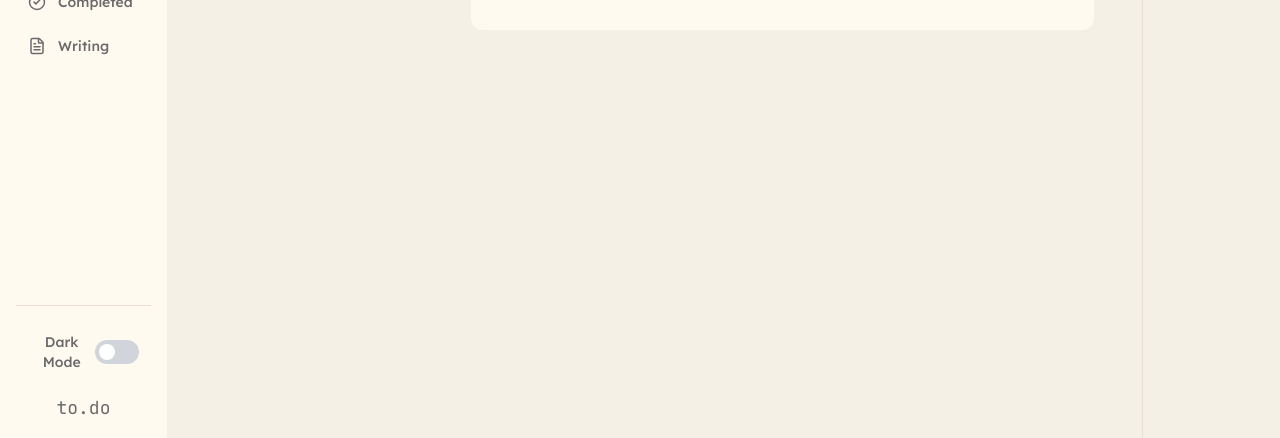
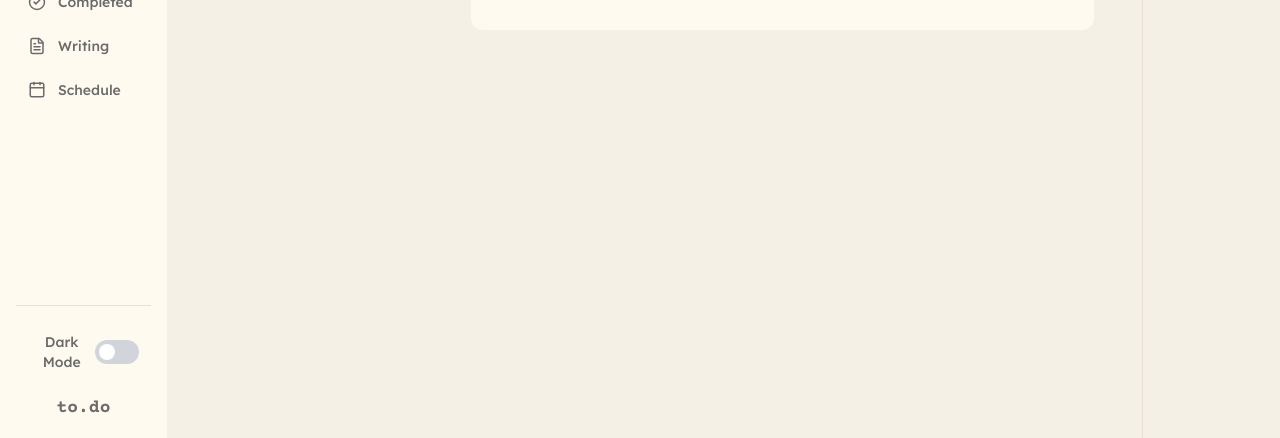
Before and after one commit to Obliviex/to.do, a React (Vite) app: page / in a window 1280 px wide. Shown: the part 362-800 px from the top of the page. Built offline with nearby package versions, Linux system fonts and the light colour scheme.

Commit message:
Add Schedule feature with time picker and clear button

```diff
--- a/index.html
+++ b/index.html
@@ -6,7 +6,7 @@
     <meta name="viewport" content="width=device-width, initial-scale=1.0" />
     <link rel="preconnect" href="https://fonts.googleapis.com">
     <link rel="preconnect" href="https://fonts.gstatic.com" crossorigin>
-    <link href="https://fonts.googleapis.com/css2?family=Lexend:wght@300;400;500;600;700&display=swap" rel="stylesheet">
+    <link href="https://fonts.googleapis.com/css2?family=Courier+Prime:wght@400;700&family=Lexend:wght@300;400;500;600;700&display=swap" rel="stylesheet">
     <title>to-do-app</title>
   </head>
   <body>
--- a/src/components/Sidebar.tsx
+++ b/src/components/Sidebar.tsx
@@ -1,4 +1,4 @@
-import { Home, Timer, CheckCircle2, Menu, X, Sparkles, ShoppingCart, Flame, FileText } from 'lucide-react';
+import { Home, Timer, CheckCircle2, Menu, X, Sparkles, ShoppingCart, Flame, FileText, Calendar } from 'lucide-react';
 import { useTodoStore } from '../store/store';
 import { useState } from 'react';
 
@@ -22,6 +22,7 @@ export function Sidebar() {
     { id: 'wantToBuy', label: 'Want to Buy', icon: ShoppingCart },
     { id: 'completed', label: 'Completed', icon: CheckCircle2 },
     { id: 'writing', label: 'Writing', icon: FileText },
+    { id: 'schedule', label: 'Schedule', icon: Calendar },
   ];
 
   return (
@@ -100,7 +101,7 @@ export function Sidebar() {
         </button>
 
         <div className="flex items-center justify-center px-3">
-          <p className={`font-mono text-lg ${darkMode ? 'text-dark-text-muted' : 'text-text-muted'}`}>
+          <p className={`font-courier font-bold text-lg ${darkMode ? 'text-dark-text-muted' : 'text-text-muted'}`}>
             to.do
           </p>
         </div>
--- a/src/components/TaskList.tsx
+++ b/src/components/TaskList.tsx
@@ -28,18 +28,25 @@ export function TaskList() {
   const [subcategoryTitle, setSubcategoryTitle] = useState('');
   const [expandedTaskIds, setExpandedTaskIds] = useState<Set<number>>(new Set());
   const [taskPriority, setTaskPriority] = useState<'low' | 'medium' | 'high'>('medium');
+  const [taskTime, setTaskTime] = useState('');
 
   const filteredTasks = tasks
     .filter(task => {
       if (currentView === 'completed') return task.completed;
       if (currentView === 'fun') return task.isFun && !task.completed;
       if (currentView === 'wantToBuy') return task.isWantToBuy && !task.completed;
-      return !task.isFun && !task.isWantToBuy && !task.completed && !task.parentTaskId;
+      if (currentView === 'schedule') return task.isScheduled && !task.completed;
+      return !task.isFun && !task.isWantToBuy && !task.completed && !task.parentTaskId && !task.isScheduled;
     })
     .filter(task =>
       task.title.toLowerCase().includes(searchQuery.toLowerCase())
     )
     .sort((a, b) => {
+      // For schedule view, sort by creation order only
+      if (currentView === 'schedule') {
+        return new Date(a.createdAt).getTime() - new Date(b.createdAt).getTime();
+      }
+
       // Sort by priority first (high > medium > low)
       const priorityOrder = { high: 0, medium: 1, low: 2 };
       const aPriority = priorityOrder[a.priority || 'medium'];
@@ -66,12 +73,15 @@ export function TaskList() {
       currentView === 'fun' ? true : isFunTask,
       currentView === 'wantToBuy' ? true : isWantToBuyTask,
       undefined,
-      taskPriority
+      taskPriority,
+      currentView === 'schedule' ? true : false,
+      taskTime || undefined
     );
     setNewTaskTitle('');
     setIsFunTask(false);
     setIsWantToBuyTask(false);
     setTaskPriority('medium');
+    setTaskTime('');
   };
 
   const handleAddSubcategory = async () => {
@@ -110,10 +120,26 @@ export function TaskList() {
           {currentView === 'fun' && 'Fun Tasks'}
           {currentView === 'wantToBuy' && 'Want to Buy'}
           {currentView === 'completed' && 'Completed'}
+          {currentView === 'schedule' && 'Schedule'}
         </h1>
+        <div className="flex items-center justify-between">
           <p className={`${darkMode ? 'text-dark-text-muted' : 'text-text-muted'} text-sm`}>
             {filteredTasks.length} {filteredTasks.length === 1 ? 'task' : 'tasks'}
           </p>
+          {currentView === 'schedule' && filteredTasks.length > 0 && (
+            <button
+              onClick={async () => {
+                const scheduledTasks = tasks.filter(t => t.isScheduled);
+                for (const task of scheduledTasks) {
+                  await deleteTask(task.id!);
+                }
+              }}
+              className="text-sm text-red-500 hover:text-red-600 transition-colors"
+            >
+              Clear Schedule
+            </button>
+          )}
+        </div>
       </div>
 
       {/* Search and Sort */}
@@ -171,7 +197,7 @@ export function TaskList() {
                   <span className={`text-sm ${darkMode ? 'text-dark-text' : 'text-text'}`}>Want to Buy</span>
                 </label>
               )}
-              {(currentView === 'home' || currentView === 'fun' || currentView === 'wantToBuy') && (
+              {(currentView === 'home' || currentView === 'fun' || currentView === 'wantToBuy' || currentView === 'schedule') && (
                 <select
                   value={taskPriority}
                   onChange={(e) => setTaskPriority(e.target.value as 'low' | 'medium' | 'high')}
@@ -181,6 +207,14 @@ export function TaskList() {
                   <option value="medium">Medium</option>
                   <option value="high">High</option>
                 </select>
+              )}
+              {currentView === 'schedule' && (
+                <input
+                  type="time"
+                  value={taskTime}
+                  onChange={(e) => setTaskTime(e.target.value)}
+                  className={`px-4 py-3 ${darkMode ? 'bg-dark-card border-dark-border text-dark-text' : 'bg-card border-border text-text'} rounded-lg text-sm focus:outline-none focus:border-accent`}
+                />
               )}
               <button
                 type="submit"
@@ -199,7 +233,7 @@ export function TaskList() {
         {filteredTasks.length === 0 ? (
           <div className={`${darkMode ? 'bg-dark-card border-dark-border' : 'bg-card border-border'} rounded-card p-8 text-center`}>
             <p className={`${darkMode ? 'text-dark-text-muted' : 'text-text-muted'} text-sm`}>
-              {currentView === 'completed' ? 'No completed tasks yet' : currentView === 'fun' ? 'No fun activities yet. Add one above!' : currentView === 'wantToBuy' ? 'No items to buy yet. Add one above!' : 'No tasks yet. Add one above!'}
+              {currentView === 'completed' ? 'No completed tasks yet' : currentView === 'fun' ? 'No fun activities yet. Add one above!' : currentView === 'wantToBuy' ? 'No items to buy yet. Add one above!' : currentView === 'schedule' ? 'No scheduled tasks yet. Add one above!' : 'No tasks yet. Add one above!'}
             </p>
           </div>
         ) : (
@@ -263,9 +297,16 @@ export function TaskList() {
                 </div>
               ) : (
                 <div className="flex-1">
+                  <div className="flex items-center gap-2">
                     <span className={`text-sm block ${task.completed ? (darkMode ? 'line-through text-dark-text-muted' : 'line-through text-text-muted') : (darkMode ? 'text-dark-text' : 'text-text')}`}>
                       {task.title}
                     </span>
+                    {task.scheduledTime && (
+                      <span className={`text-xs ${darkMode ? 'text-dark-text-muted' : 'text-text-muted'} font-mono`}>
+                        {task.scheduledTime}
+                      </span>
+                    )}
+                  </div>
 
 
                   {/* Expand/Collapse button */}
--- a/src/db/db.ts
+++ b/src/db/db.ts
@@ -6,12 +6,14 @@ export interface Task {
   title: string;
   completed: boolean;
   listId: number;
-  createdAt: Date;
-  completedAt?: Date;
   isFun?: boolean;
   isWantToBuy?: boolean;
   parentTaskId?: number;
   priority?: 'low' | 'medium' | 'high';
+  isScheduled?: boolean;
+  scheduledTime?: string;
+  completedAt?: Date;
+  createdAt: Date;
 }
 
 export interface TaskList {
@@ -27,8 +29,8 @@ export class TodoDatabase extends Dexie {
 
   constructor() {
     super('TodoDatabase');
-    this.version(7).stores({
-      tasks: '++id, listId, completed, createdAt, completedAt, isFun, isWantToBuy, parentTaskId, priority',
+    this.version(8).stores({
+      tasks: '++id, listId, completed, createdAt, completedAt, isFun, isWantToBuy, parentTaskId, priority, isScheduled, scheduledTime',
       lists: '++id, name, createdAt'
     });
   }
--- a/src/store/store.ts
+++ b/src/store/store.ts
@@ -6,7 +6,7 @@ interface TodoStore {
   tasks: Task[];
   lists: TaskList[];
   currentListId: number | null;
-  currentView: 'timer' | 'home' | 'completed' | 'fun' | 'wantToBuy' | 'writing';
+  currentView: 'timer' | 'home' | 'completed' | 'fun' | 'wantToBuy' | 'writing' | 'schedule';
   searchQuery: string;
   sortBy: 'date' | 'name';
   streak: number;
@@ -16,14 +16,14 @@ interface TodoStore {
 
   loadTasks: () => Promise<void>;
   loadLists: () => Promise<void>;
-  addTask: (title: string, listId: number, isFun?: boolean, isWantToBuy?: boolean, parentTaskId?: number, priority?: 'low' | 'medium' | 'high') => Promise<void>;
+  addTask: (title: string, listId: number, isFun?: boolean, isWantToBuy?: boolean, parentTaskId?: number, priority?: 'low' | 'medium' | 'high', isScheduled?: boolean, scheduledTime?: string) => Promise<void>;
   updateTask: (id: number, updates: Partial<Task>) => Promise<void>;
   deleteTask: (id: number) => Promise<void>;
   toggleTaskComplete: (id: number) => Promise<void>;
   addList: (name: string, color: string) => Promise<void>;
   deleteList: (id: number) => Promise<void>;
   setCurrentListId: (id: number | null) => void;
-  setCurrentView: (view: 'timer' | 'home' | 'completed' | 'fun' | 'wantToBuy' | 'writing') => void;
+  setCurrentView: (view: 'timer' | 'home' | 'completed' | 'fun' | 'wantToBuy' | 'writing' | 'schedule') => void;
   setSearchQuery: (query: string) => void;
   setSortBy: (sort: 'date' | 'name') => void;
   setTimerMode: (mode: 'pomodoro' | 'shortBreak' | 'longBreak') => void;
@@ -63,7 +63,7 @@ export const useTodoStore = create<TodoStore>((set, get) => ({
     set({ lists });
   },
 
-  addTask: async (title: string, listId: number, isFun = false, isWantToBuy = false, parentTaskId?: number, priority?: 'low' | 'medium' | 'high') => {
+  addTask: async (title: string, listId: number, isFun = false, isWantToBuy = false, parentTaskId?: number, priority?: 'low' | 'medium' | 'high', isScheduled = false, scheduledTime?: string) => {
     const task = {
       title,
       completed: false,
@@ -72,7 +72,9 @@ export const useTodoStore = create<TodoStore>((set, get) => ({
       isFun,
       isWantToBuy,
       parentTaskId,
-      priority: priority || 'medium'
+      priority: priority || 'medium',
+      isScheduled,
+      scheduledTime
     };
     const id = await db.tasks.add(task);
     set(state => ({ tasks: [...state.tasks, { ...task, id }] }));
@@ -137,7 +139,7 @@ export const useTodoStore = create<TodoStore>((set, get) => ({
   },
 
   setCurrentListId: (id: number | null) => set({ currentListId: id }),
-  setCurrentView: (view: 'timer' | 'home' | 'completed' | 'fun' | 'wantToBuy' | 'writing') => set({ currentView: view }),
+  setCurrentView: (view: 'timer' | 'home' | 'completed' | 'fun' | 'wantToBuy' | 'writing' | 'schedule') => set({ currentView: view }),
   setSearchQuery: (query: string) => set({ searchQuery: query }),
   setSortBy: (sort: 'date' | 'name') => set({ sortBy: sort }),
   setTimerMode: (mode: 'pomodoro' | 'shortBreak' | 'longBreak') => set({ timerMode: mode }),
--- a/tailwind.config.js
+++ b/tailwind.config.js
@@ -9,6 +9,7 @@ export default {
       fontFamily: {
         sans: ['"Lexend"', 'sans-serif'],
         mono: ['"JetBrains Mono"', '"IBM Plex Mono"', 'monospace'],
+        courier: ['"Courier Prime"', 'monospace'],
       },
       colors: {
         background: '#F5F0E6',
```
Lines whose indentation alone changed are shown as unchanged.
